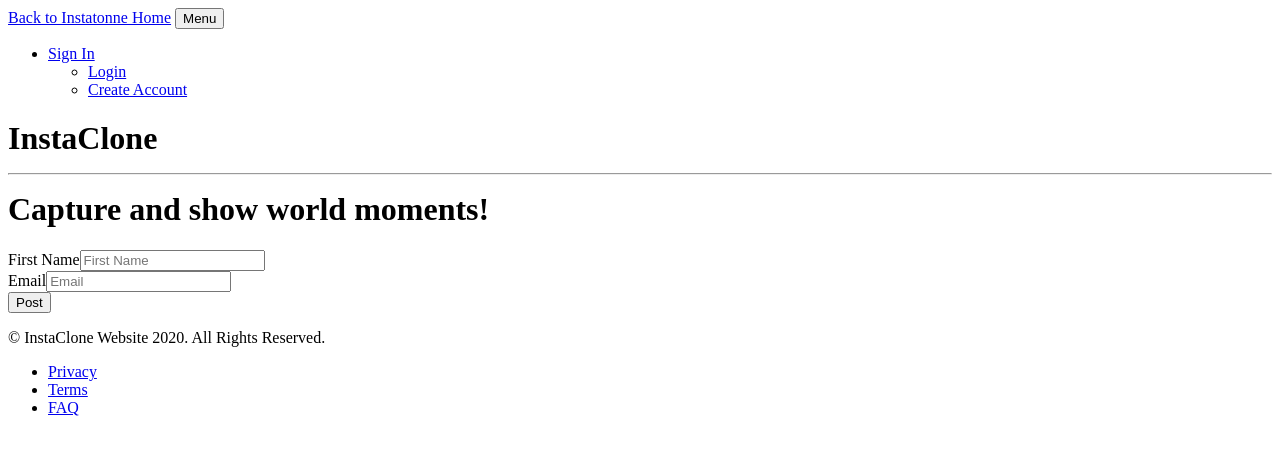
After one commit to WaMungai/InstaClone, a Django app: template insta/templates/new_image.html in a window 1280 px wide. The commit adds this page. Shown: the top 455 px of the page. Run offline with Django 3.2, Linux system fonts and the light colour scheme; the template is opened without the code that fills it: values that come from a table or form of the project are taken from there, others are empty; some libraries are stand-ins or nearby versions.

Commit message:
Create template file for new image.

```diff
--- a/insta/templates/navbar.html
+++ b/insta/templates/navbar.html
@@ -38,7 +38,7 @@
                                     <a href="{%url 'new-image'%}">Post Image</a>
                                 </li>
                                 <li>
-                                    <a href="{%url 'new-profile%}'">Add Profile</a>
+                                    <a href="{%url 'new-profile%'}">Add Profile</a>
                                 </li>
                                 <li>
                                     <a href="/accounts/password/change">Change password</a>
--- /dev/null
+++ b/insta/templates/new_image.html
@@ -0,0 +1,145 @@
+{% load bootstrap4%}
+{%load static%}
+
+{{block.super}}
+{%block content%}
+
+<!DOCTYPE html>
+<html lang="en">
+
+<head>
+
+    <meta charset="utf-8">
+    <meta name="viewport" content="width=device-width, initial-scale=1, shrink-to-fit=no">
+    <meta name="description" content="">
+    <meta name="author" content="">
+
+
+
+  <title>New Image</title>
+
+
+</head>
+
+<body id="page-top">
+
+    <!-- Navigation -->
+    <nav class="navbar navbar-expand-lg navbar-light fixed-top" id="mainNav">
+        <div class="container">
+            <a class="navbar-brand js-scroll-trigger" href="{%url 'welcome'%}">Back to Instatonne Home</a>
+
+
+            <button class="navbar-toggler navbar-toggler-right" type="button" data-toggle="collapse"
+                data-target="#navbarResponsive" aria-controls="navbarResponsive" aria-expanded="false"
+                aria-label="Toggle navigation">
+                Menu
+                <i class="fas fa-bars"></i>
+            </button>
+
+
+            <div class="col-sm-6 col-md-6">
+                {% if user.is_authenticated %}
+                <ul>
+                    <li class="dropdown">
+                        <a href="#" class="dropdown-toggle btn btn-default" data-toggle="dropdown" role="button"
+                            aria-expanded="false"> {{user.username}} Account
+                            <span class="caret"></span>
+                        </a>
+                        <ul class="dropdown-menu" role="menu">
+                            <li>
+                                <a href="{%url 'welcome'%}">Home</a>
+                            </li>
+                            <li>
+                                <a href="{%url 'new-image'%}">Post image</a>
+                            </li>
+                            <li>
+                                <a href="{%url 'new-profile'%}">Add Profile</a>
+                            </li>
+                            <li>
+                                <a href="/accounts/password/change">Change Password</a>
+                            </li>
+                            <li>
+                                <a href="/logout">Logout</a>
+                            </li>
+
+                        </ul>
+                    </li>
+                </ul>
+                {% else %}
+
+                <ul>
+                    <li class="dropdown">
+                        <a href="#" class="dropdown-toggle btn btn-default" data-toggle="dropdown" role="button"
+                            aria-expanded="false">Sign In
+                            <span class="caret"></span>
+                        </a>
+                        <ul class="dropdown-menu" role="menu">
+                            <li>
+                                <a class='btn btn-default' href="/accounts/login">Login</a>
+                            </li>
+                            <li>
+                                <a class='btn btn-default' href="/accounts/register">Create Account</a>
+                            </li>
+                        </ul>
+                    </li>
+                </ul>
+                {% endif %}
+            </div>
+
+        </div>
+    </nav>
+
+    <header class="masthead">
+        <div class="container h-100">
+            <div class="row h-100">
+                <div class="col-lg-7 my-auto">
+                    <div class="header-content mx-auto">
+                        <h1 class="mb-5">InstaClone
+                            <hr>Capture and show world moments!</h1>
+
+                    </div>
+                </div>
+                <div class="col-lg-5 my-auto">
+                    <div class="device-container">
+
+                     <form action="{%url 'new-image'%}" method="post" enctype="multipart/form-data">
+                       {%csrf_token%}
+
+                       {% bootstrap_form form%}
+                       <input type="submit" class="btn btn-success btn-lg" value="Post">
+                     </form>
+
+                                <div class="button">
+                                    <!-- You can hook the "home button" to some JavaScript events or just remove it -->
+                                </div>
+                            </div>
+                        </div>
+                    </div>
+                </div>
+            </div>
+        </div>
+    </header>
+
+
+
+    <footer>
+        <div class="container">
+            <p>&copy; InstaClone Website 2020. All Rights Reserved.</p>
+            <ul class="list-inline">
+                <li class="list-inline-item">
+                    <a href="#">Privacy</a>
+                </li>
+                <li class="list-inline-item">
+                    <a href="#">Terms</a>
+                </li>
+                <li class="list-inline-item">
+                    <a href="#">FAQ</a>
+                </li>
+            </ul>
+        </div>
+    </footer>
+
+</body>
+
+</html>
+{%endblock%}
--- a/insta/views.py
+++ b/insta/views.py
@@ -33,7 +33,7 @@
 
 @login_required(login_url='accounts/login/')
 def single_photo(request,photo_id):
-    if request.method='POST':
+    if request.method =='POST':
         form=NewCommentForm(request.POST)
         if form.is_valid():
             comment=form.save(commit=False)
```
